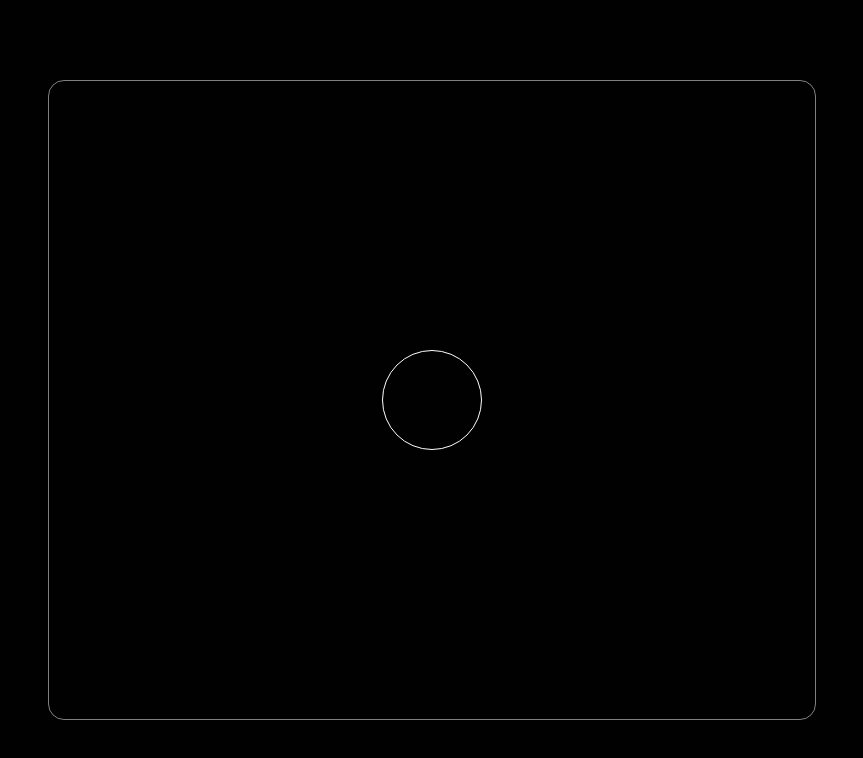
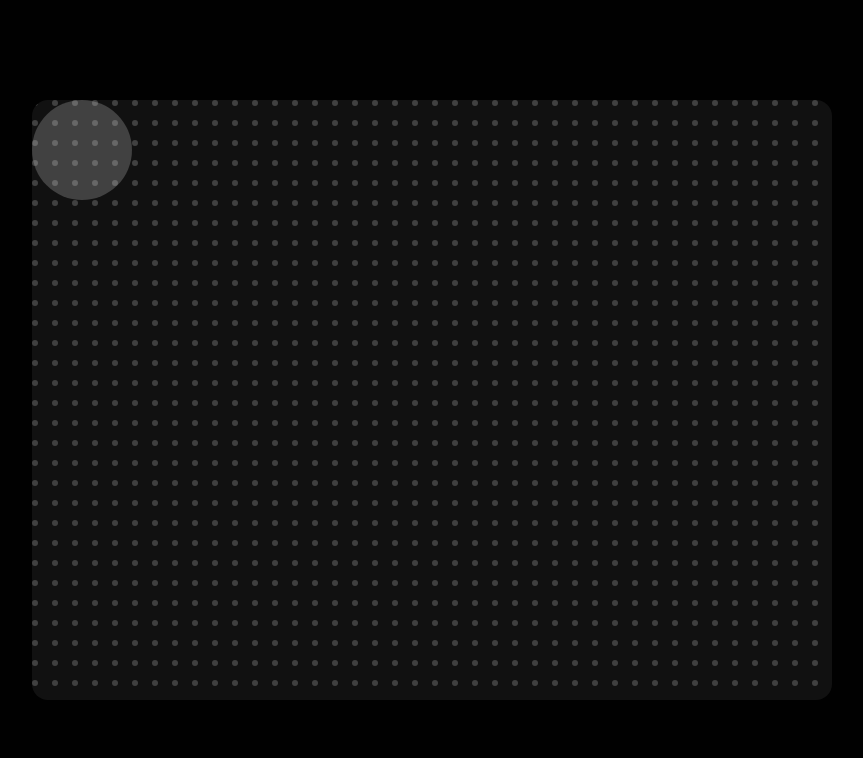
Before and after one commit to simplyyliam/Dotrix, a React (Vite) app: page / in a window 1280 px wide. Shown: the top 758 px of the page, without its empty margins (208-1071 px from the left). Built offline with nearby package versions, Linux system fonts and the light colour scheme.

Commit message:
style: add grid of dots and light up effect

```diff
--- a/src/components/LedBoard.tsx
+++ b/src/components/LedBoard.tsx
@@ -1,31 +1,52 @@
 import { useEffect, useRef, useState } from "react";
 
+interface Dot {
+  x: number;
+  y: number;
+}
+
 function LedBoard() {
-  const [mousePos, setMousePos] = useState<string | number>();
   const boardRef = useRef<HTMLDivElement | null>(null);
+  const [mousePos, setMousePos] = useState<{ x: number; y: number } | null>(
+    null
+  );
+  const [center] = useState(100); // caster size
 
-  const [center, setCenter] = useState(100);
+  // Board dimensions
+  const boardWidth = 800;
+  const boardHeight = 600;
+  const dotSpacing = 20;
 
+  // Generate grid of dots
+  const cols = Math.floor(boardWidth / dotSpacing);
+  const rows = Math.floor(boardHeight / dotSpacing);
+
+  const dots: Dot[] = Array.from({ length: cols * rows }, (_, i) => ({
+    x: (i % cols) * dotSpacing,
+    y: Math.floor(i / cols) * dotSpacing,
+  }));
+
+  // Caster that follows the mouse
   useEffect(() => {
     const board = boardRef.current;
     if (!board) return;
+
     const caster = document.createElement("div");
-    caster.style.display = "block";
-    caster.style.padding = "20px";
+    caster.style.position = "absolute";
     caster.style.width = center + "px";
     caster.style.height = center + "px";
-    caster.style.border = "1px solid #ffffff";
     caster.style.borderRadius = "50%";
-    caster.style.position = "absolute";
     caster.style.pointerEvents = "none";
+    caster.style.backgroundColor = "rgba(255,255,255,0.2)";
 
     board.appendChild(caster);
+
     const handleMouseMove = (e: MouseEvent) => {
-      e.preventDefault();
-      const rec = board.getBoundingClientRect();
-      const x = e.clientX - rec.left;
-      const y = e.clientY - rec.top;
-      setMousePos(`${x} : ${y}`);
+      const rect = board.getBoundingClientRect();
+      const x = e.clientX - rect.left;
+      const y = e.clientY - rect.top;
+      setMousePos({ x, y });
+
       caster.style.left = x - center / 2 + "px";
       caster.style.top = y - center / 2 + "px";
     };
@@ -33,18 +54,42 @@ function LedBoard() {
     board.addEventListener("mousemove", handleMouseMove);
     return () => {
       board.removeEventListener("mousemove", handleMouseMove);
-      board?.removeChild(caster);
+      board.removeChild(caster);
     };
-  }, []);
+  }, [center]);
 
   return (
     <div
       ref={boardRef}
-      className="flex items-center justify-center w-[60vw] h-[80vh] border-white/50 border rounded-2xl relative"
+      className="relative w-[800px] h-[600px] rounded-2xl overflow-hidden bg-[#111]"
     >
-      {/* <span className="flex items-center justify-center p-4 bg-[#202020] rounded-2xl text-white absolute bottom-4">
-        {mousePos}
-      </span> */}
+      {dots.map((dot, i) => {
+        let lightUp = false;
+        if (mousePos) {
+          const distance = Math.hypot(
+            mousePos.x - dot.x,
+            mousePos.y - dot.y
+          );
+          lightUp = distance < center / 2;
+        }
+
+        return (
+          <div
+            key={i}
+            style={{
+              left: dot.x + "px",
+              top: dot.y + "px",
+              width: "6px",
+              height: "6px",
+              borderRadius: "50%",
+              position: "absolute",
+              backgroundColor: lightUp
+                ? "rgba(255,255,255,1)"
+                : "rgba(255,255,255,0.2)",
+            }}
+          ></div>
+        );
+      })}
     </div>
   );
 }
```
